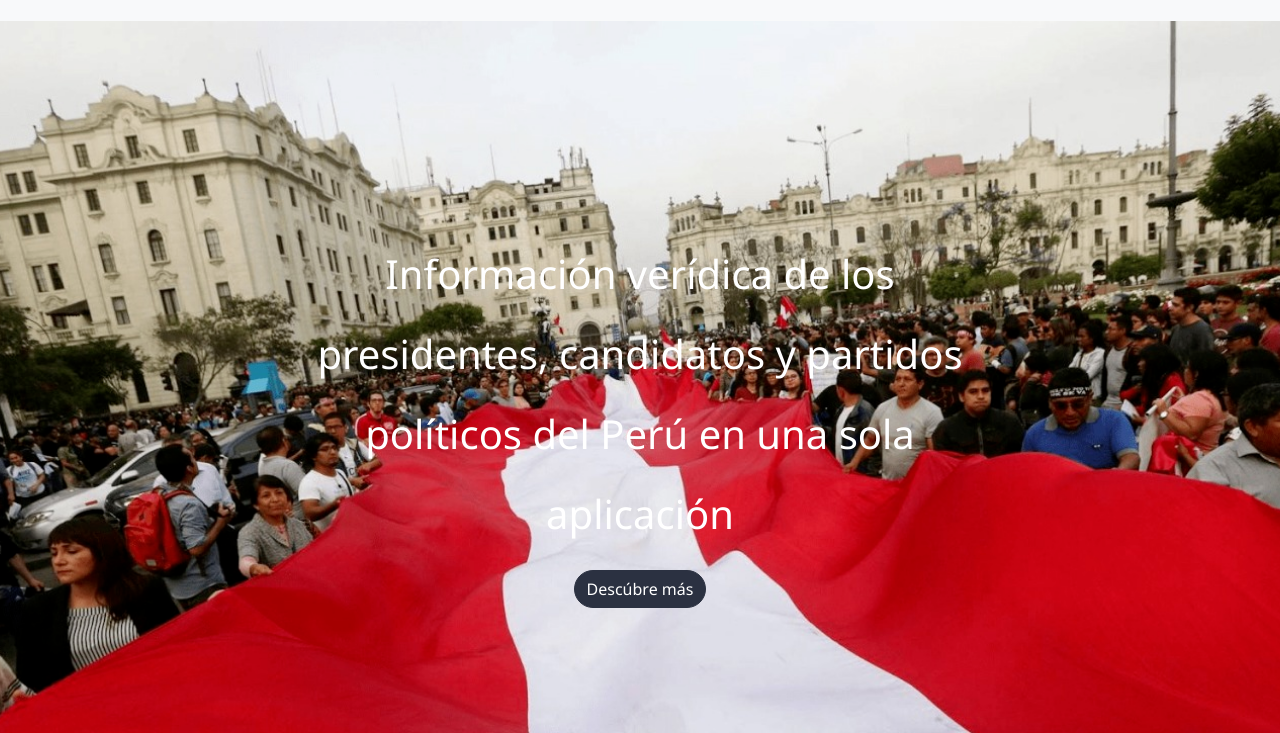
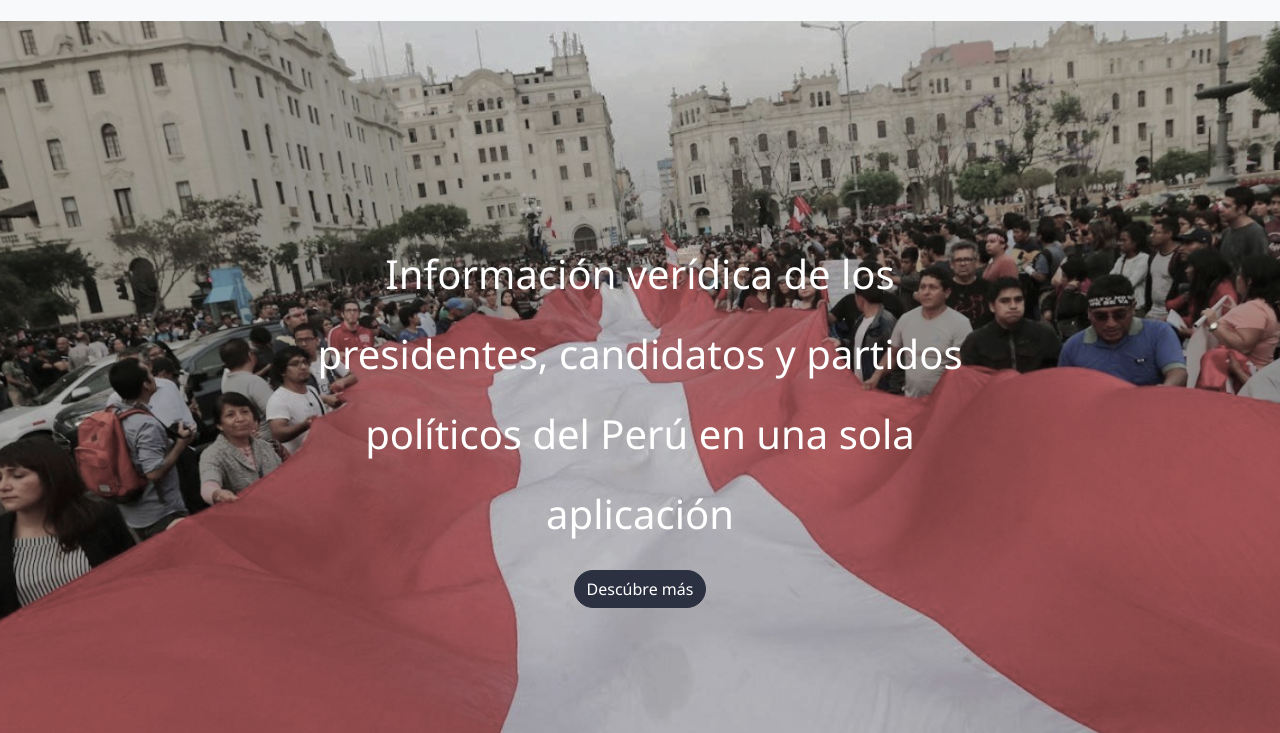
Before and after one commit to JPonte09/PIENSAPERU, a website: page index.html in a window 1280 px wide. Shown: the part 67-800 px from the top of the page. Drawn offline with Linux system fonts and the light colour scheme; a web font is replaced by a local one.

Commit message:
fix: background img

```diff
--- a/css/reducido.css
+++ b/css/reducido.css
@@ -1,5 +1,8 @@
-.portada {
-  background: url("../img/portada.png") no-repeat fixed center;
+body {
+  background-image: url('/img/portada.jpg');
+  background-repeat: no-repeat;
+  background-attachment: fixed;
+  background-position: center;
   background-size: cover;
   height: 100%;
   width: 100%;
--- a/index.html
+++ b/index.html
@@ -53,7 +53,7 @@
             </nav>
         </header>
 
-        <section class="portada" id="hero">
+        <section class="" id="hero" style="background-color: transparent">
             <div class="container vh-100 d-flex align-items-center">
                 <div class="m-auto text-center" style="width: 60%">
                     <p class="fs-1 text-white lh-lg">Información verídica de los presidentes, candidatos y partidos políticos del Perú en una sola aplicación</p>
```
Also changed, not shown: img/portada.jpg (added), img/portada.png (deleted).
